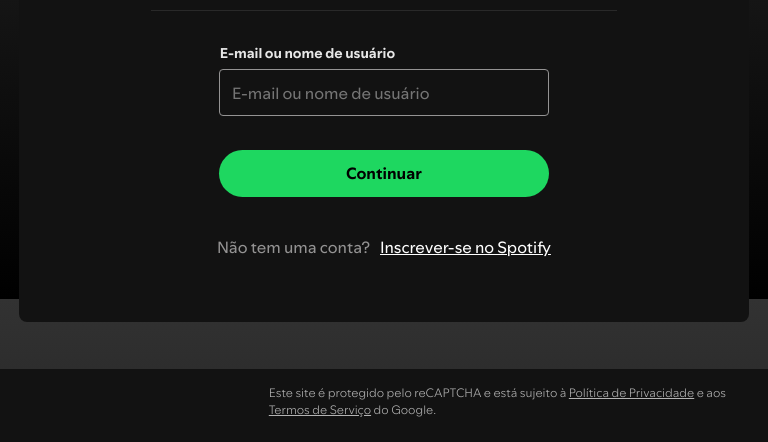
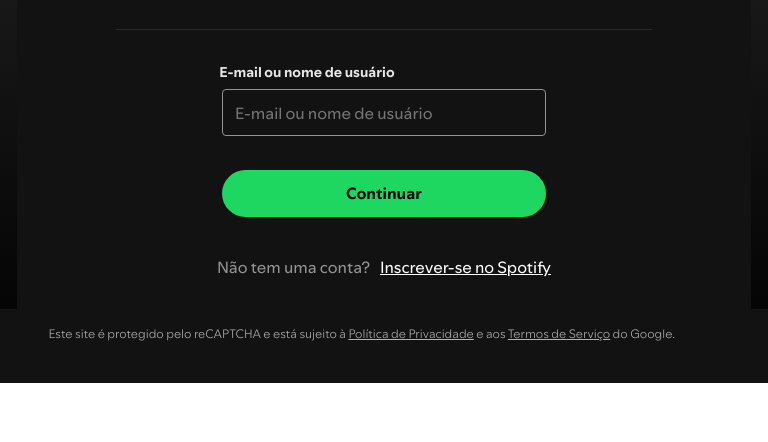
Before and after one commit to ananarcisio/Spotify, a plain HTML site: page index.html in a window 768 px wide. Shown: the part 417-859 px from the top of the page. After the commit the page ends 800 px from the top, so only its background shows below. Drawn offline with Linux system fonts and the light colour scheme.

Commit message:
feat: adiciona responsividade ao layout do Spotify login

```diff
--- a/index.html
+++ b/index.html
@@ -6,7 +6,7 @@
     <meta name="viewport" content="width=device-width, initial-scale=1.0">
     <title>Login - Spotify</title>
     <link rel="stylesheet" href="style.css">
-
+    <link rel="icon" href="https://accounts.scdn.co/sso/images/favicon.ace4d8543bbb017893402a1e9d1ac1fa.ico">
     <link rel="stylesheet" href="font/stylesheet.css" crossorigin>
 </head>
 
--- a/style.css
+++ b/style.css
@@ -6,7 +6,8 @@
 }
 
 body{
-    height: 88vh;
+    margin: 0;
+    height: 99vh;
     background: linear-gradient(to top, rgba(0, 0, 0,1) 0%,rgba(50, 50, 50, 1) 100%);
 }
 
@@ -17,11 +18,12 @@
 main{
     display: flex;
     flex-direction: column;
-    margin: auto;
-    margin-top: 1.6%;
-    padding-bottom: 0px 0px 0px 32px;
-    max-width: 730px;
-    height: 728´x;
+    /* margin: auto; */
+    margin-top: -75%;
+    /* margin-top: 5%; */
+    /* padding-bottom: 0px 0px 0px 32px; */
+    width: 734px;
+    height: 728px;
     background: linear-gradient(to bottom, #121212 0%,rgba(18, 18, 18, 1) 100%);
     border-radius: 1vh;
     padding: 32px;
@@ -191,6 +193,11 @@
    font-family: 16px;
 }
 
+#container-other>nav a:hover{
+    color: #1ed760;
+    text-decoration: underline;
+}
+
 footer{
     width: 100%;
     height: 9.2vh;
@@ -213,3 +220,67 @@
     color: #b3b3b3;
     font-size: 12px;
 }
+
+@media (max-width: 768px) {
+    body {
+        height: auto;
+        min-height: 100vh;
+    }
+
+    main {
+        max-width: 100%;
+        margin: 0;
+        margin-top: 0;
+        border-radius: 0;
+        height: auto;
+        min-height: calc(100vh - 9.2vh);
+    }
+
+    .btn-redes, #btn-redes-numero {
+        width: 100%;
+        max-width: 324px;
+    }
+
+    #container-other input, #container-other button {
+        width: 100%;
+        max-width: 324px;
+    }
+
+    hr {
+        width: 80%;
+        margin: 32px auto;
+    }
+
+    footer {
+        margin-top: 0;
+    }
+
+    footer p {
+        margin-left: 5%;
+        margin-right: 5%;
+        text-align: center;
+        padding: 2% 10px;
+    }
+}
+
+@media (min-width: 768px) {
+    body {
+        display: flex;
+        flex-direction: column;
+        min-height: 100vh;
+        justify-content: flex-start;
+        align-items: center;
+        padding-top: 2rem;
+    }
+
+    main {
+        margin: 0 auto;
+    }
+
+    footer {
+        position: fixed;
+        bottom: 0;
+        left: 0;
+        right: 0;
+    }
+}
```
